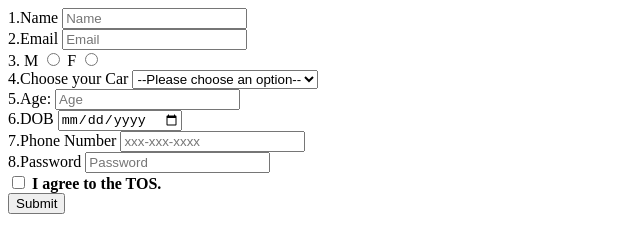
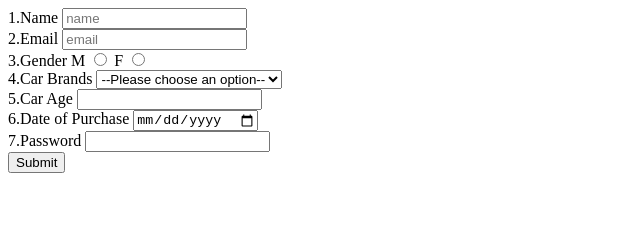
Before and after one commit to acciojob/car-insurance-form-saidurgar, a website: page main.html in a window 1280 px wide. Shown: the whole page, without its empty margins (0-640 px from the left). Drawn offline with Linux system fonts and the light colour scheme.

Commit message:
created a submission

```diff
--- a/main.html
+++ b/main.html
@@ -9,21 +9,21 @@
 	<form id="my-form" method="post">
 		<div>
 			<label for="name">1.Name</label>
-			<input type="text" id="name" placeholder="Name" required>
+          <input type="text" id="name" placeholder="name" required>
 		</div>
 		<div>
 			<label for="email">2.Email</label>
-			<input type="email" id="email" placeholder="Email" required>
+          <input type="Email" id="email" placeholder="email" required>
 		</div>
 		<div>
-				<!-- 3. -->
-			 <label for="gender_m">3. M</label>
-			  <input type="radio" id="gender_m" name="gender" required>
-			  <label for="gender">F</label>
-			  <input type="radio" id="gender_f" name="gender" required>
+			<label for="Gender">3.Gender</label>
+			<label for="Gender-M">M</label>
+			<input type="radio" id="gender-M" name="gender" required>
+			<label for="Gender-F" >F</label>
+			<input type="radio" id="gender-F" name="gender" required>
           </div>
            <div>
-			<label for="cars">4.Choose your Car</label>
+		  <label for="cars">4.Car Brands</label>
           <select name="cars" id="cars" required>
 			<option value="" disabled selected>--Please choose an option--</option>
             <option>BMW</option>
@@ -32,28 +32,26 @@
 		  </select>
 		   </div>
 		<div>
-			 <label for="age">5.Age:</label>
-			 <input type="number" id="age" min="0" placeholder="Age" required >
+			 <label for="Carage">5.Car Age</label>
+			 <input type="number" id="Carage" min="0" required >
 		</div>
 		<div>
-			<label for="dob">6.DOB</label>
-			<input type="date" id="dob" required>
+			<label for="dop">6.Date of Purchase</label>
+          <input type="date" id="dop" required>
 		</div>
 		<div>
-			 <label for="tel">7.Phone Number</label>
-			 <input type="tel" name="tel" id="tel" placeholder="xxx-xxx-xxxx">
+			 <label for="Password">7.Password</label>
+			 <input type="password" id="password"  required >
 		</div>
 		<div>
-			 <label for="password">8.Password</label>
-			 <input type="password" id="password" placeholder="Password" required>
+			<button type="button">Submit</div>
 		</div>
-		<div>
-			<label for="tos"></label>
-			<input type="checkbox" name="tos"id="tos"> <b>I agree to the TOS.</b>
-		<div>
-			<button type="submit">Submit</button>
-		</div>
+
 	</form>
+
+
+
+
 	<!-- the entire body must be written by student -->
     <script type="text/javascript" src="./script.js">
 </script>
```
Lines whose indentation alone changed are shown as unchanged.
